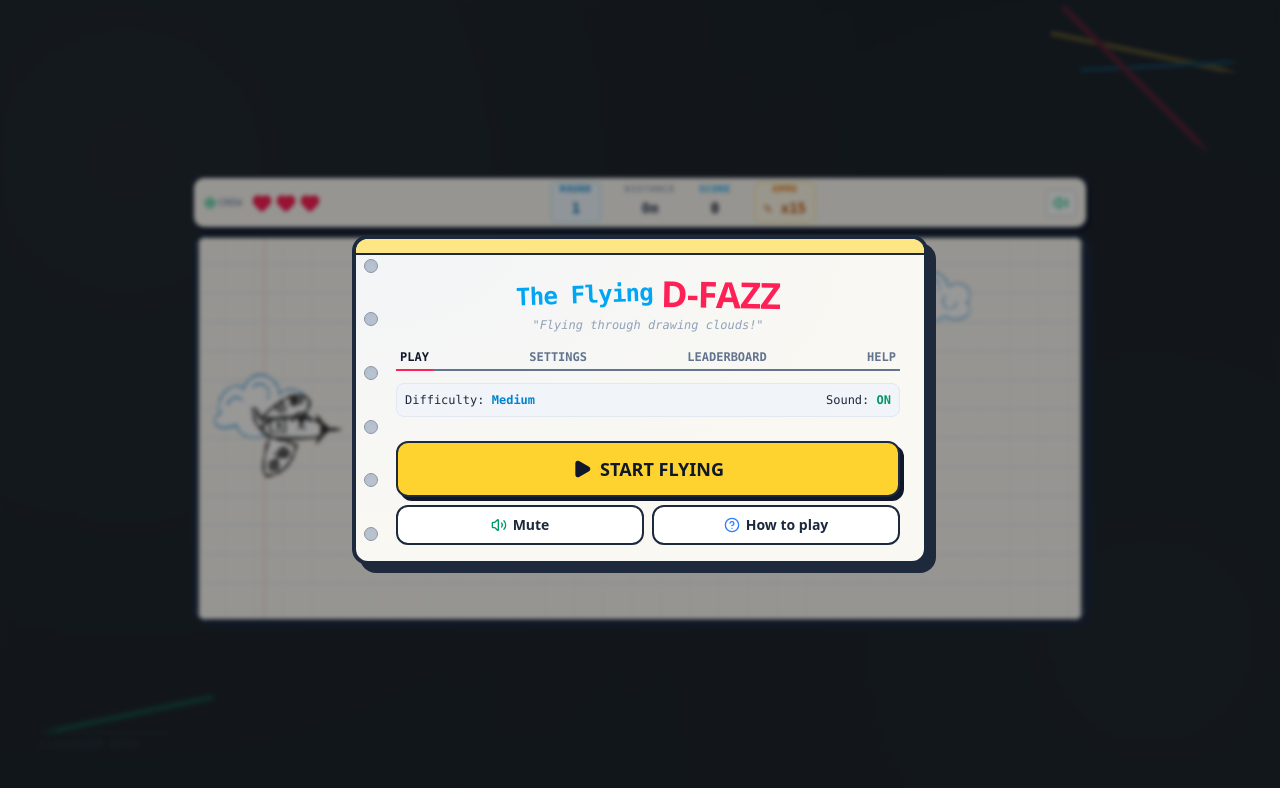
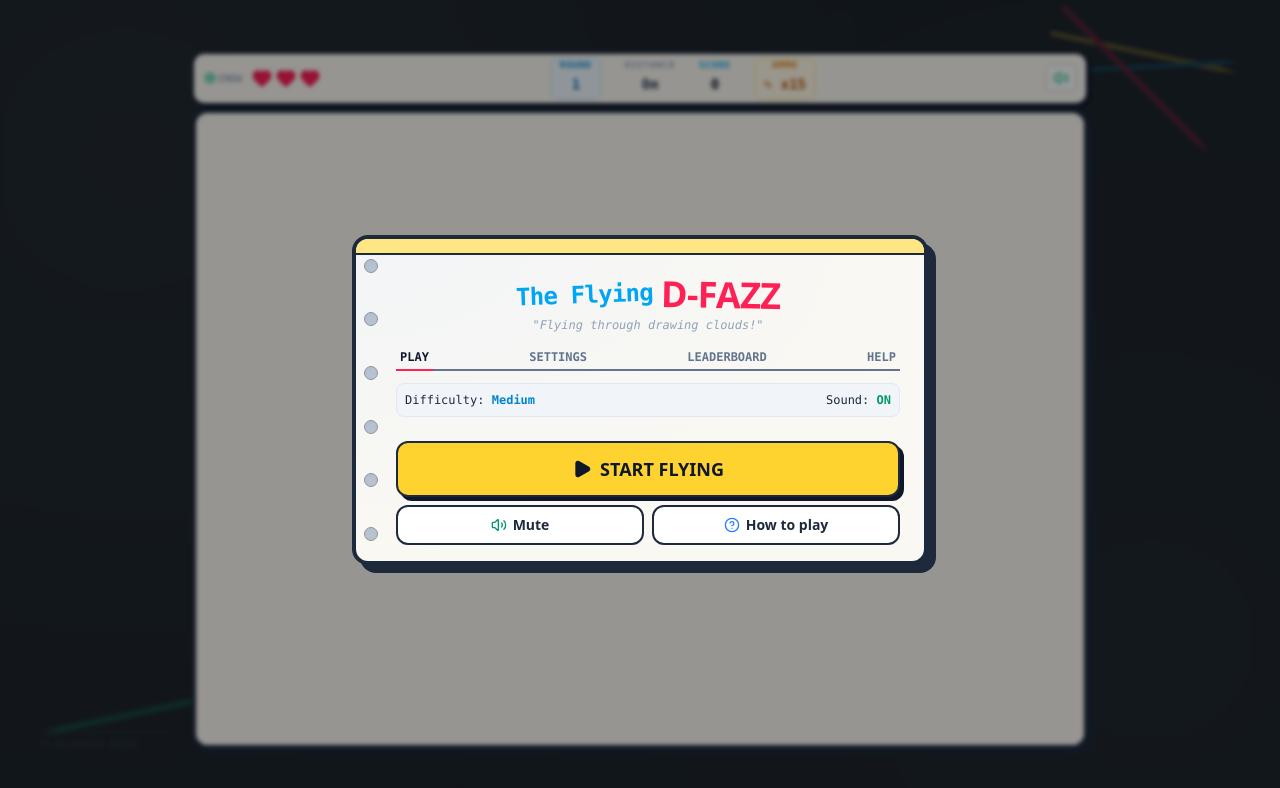
Before and after one commit to antfazz/flying-dfazz, a React (Vite) app: page / in a window 1280 px wide. Shown: the top 788 px of the page. Built offline with nearby package versions, Linux system fonts and the light colour scheme.

Commit message:
Update GameCanvas.tsx

```diff
--- a/src/components/GameCanvas.tsx
+++ b/src/components/GameCanvas.tsx
@@ -27,9 +27,9 @@ interface GameCanvasProps {
   triggerResetRef: React.MutableRefObject<(() => void) | null>;
 }
 
-// Fixed internal arena size for physics stability; CSS scales the canvas beautifully
-const GAME_WIDTH = 1100;
-const GAME_HEIGHT = 480;
+// Fixed core sizing variables for standard coordinate rendering
+const DEFAULT_GAME_WIDTH = 1100;
+const DEFAULT_GAME_HEIGHT = 480;
 
 export default function GameCanvas({
   gameState,
@@ -41,6 +41,27 @@ export default function GameCanvas({
 }: GameCanvasProps) {
   const canvasRef = useRef<HTMLCanvasElement | null>(null);
   const containerRef = useRef<HTMLDivElement | null>(null);
+
+  // Dynamic dimensions state to cover 100% of the widescreen console canvas card
+  const [dimensions, setDimensions] = useState({ width: DEFAULT_GAME_WIDTH, height: DEFAULT_GAME_HEIGHT });
+
+  useEffect(() => {
+    if (!containerRef.current) return;
+    const observer = new ResizeObserver((entries) => {
+      for (const entry of entries) {
+        let { width, height } = entry.contentRect;
+        if (width <= 0) width = DEFAULT_GAME_WIDTH;
+        if (height <= 0) height = DEFAULT_GAME_HEIGHT;
+        setDimensions({ width, height });
+      }
+    });
+    observer.observe(containerRef.current);
+    return () => observer.disconnect();
+  }, []);
+
+  const GAME_HEIGHT = DEFAULT_GAME_HEIGHT;
+  // Calculate dynamic game physics width so that the landscape aspect is retained perfectly with no distortion!
+  const GAME_WIDTH = Math.max(900, Math.round(GAME_HEIGHT * (dimensions.width / dimensions.height)));
 
   // Core Game Loop State
   const [lives, setLives] = useState(3);
@@ -70,6 +91,8 @@ export default function GameCanvas({
     keys: { [key: string]: boolean };
     level: number;
     boss: SupercloudBoss | null;
+    gameWidth: number;
+    gameHeight: number;
   }>({
     gameState: 'MENU',
     plane: createDefaultPlane(),
@@ -87,7 +110,15 @@ export default function GameCanvas({
     keys: {},
     level: 1,
     boss: null,
+    gameWidth: DEFAULT_GAME_WIDTH,
+    gameHeight: DEFAULT_GAME_HEIGHT,
   });
+
+  // Always keep stateRef in sync with dynamic boundary sizes!
+  useEffect(() => {
+    stateRef.current.gameWidth = GAME_WIDTH;
+    stateRef.current.gameHeight = GAME_HEIGHT;
+  }, [GAME_WIDTH]);
 
   // Export local state properties to variables occasionally for HUD binding
   useEffect(() => {
@@ -157,13 +188,15 @@ export default function GameCanvas({
   }
 
   function createInitialFriendlyClouds(): FriendlyCloud[] {
+    const currentW = stateRef.current?.gameWidth ?? DEFAULT_GAME_WIDTH;
+    const currentH = stateRef.current?.gameHeight ?? DEFAULT_GAME_HEIGHT;
     const initial: FriendlyCloud[] = [];
     // Distribute 4 starter clouds across the landscape
     for (let i = 0; i < 4; i++) {
       initial.push({
         id: `cloud_init_${i}`,
-        x: (GAME_WIDTH / 4) * i + Math.random() * 80,
-        y: 40 + Math.random() * (GAME_HEIGHT - 120),
+        x: (currentW / 4) * i + Math.random() * 80,
+        y: 40 + Math.random() * (currentH - 120),
         width: 100,
         height: 60,
         vx: -(0.5 + Math.random() * 0.8),
@@ -259,21 +292,21 @@ export default function GameCanvas({
   };
 
   const handlePointerMove = (e: React.PointerEvent<HTMLCanvasElement>) => {
-    const { isPointerDown, lastPointerX, lastPointerY, plane } = stateRef.current;
+    const { isPointerDown, lastPointerX, lastPointerY, plane, gameWidth, gameHeight } = stateRef.current;
     if (gameState !== 'PLAYING' || isGamePaused || !isPointerDown) return;
 
     if (canvasRef.current) {
       const rect = canvasRef.current.getBoundingClientRect();
-      const scaleX = GAME_WIDTH / rect.width;
-      const scaleY = GAME_HEIGHT / rect.height;
+      const scaleX = gameWidth / rect.width;
+      const scaleY = gameHeight / rect.height;
 
       // Higher relative sensitivity (1.35x) gives effortless arcade control
       const dx = (e.clientX - lastPointerX) * scaleX * 1.35;
       const dy = (e.clientY - lastPointerY) * scaleY * 1.35;
 
       // Update plane position directly based on dragging deltas!
-      plane.x = Math.max(30, Math.min(GAME_WIDTH / 2, plane.x + dx));
-      plane.y = Math.max(10, Math.min(GAME_HEIGHT - 45, plane.y + dy));
+      plane.x = Math.max(30, Math.min(gameWidth / 2, plane.x + dx));
+      plane.y = Math.max(10, Math.min(gameHeight - 45, plane.y + dy));
       plane.targetY = plane.y + plane.height / 2;
     }
 
@@ -337,6 +370,8 @@ export default function GameCanvas({
     let lastTime = performance.now();
 
     const update = () => {
+      const GAME_WIDTH = stateRef.current.gameWidth;
+      const GAME_HEIGHT = stateRef.current.gameHeight;
       const {
         plane,
         obstacles,
@@ -1046,6 +1081,9 @@ export default function GameCanvas({
     const ctx = canvas.getContext('2d');
     if (!ctx) return;
 
+    const GAME_WIDTH = stateRef.current.gameWidth;
+    const GAME_HEIGHT = stateRef.current.gameHeight;
+
     const {
       plane,
       obstacles,
@@ -1224,7 +1262,7 @@ export default function GameCanvas({
       <div className="w-full flex flex-row items-stretch justify-center select-none">
 
         {/* CANVAS DRAWING ELEMENT FRAME */}
-        <div className="relative overflow-hidden border-4 border-slate-800 rounded-2xl bg-[#faf8f2] shadow-[4px_4px_0px_0px_rgba(15,23,42,1)] shrink select-none flex items-center justify-center max-w-full max-h-[calc(100vh-80px)] max-h-[calc(100dvh-80px)] sm:max-h-[calc(100dvh-100px)] w-fit aspect-[1100/480] shadow-slate-800" style={{ aspectRatio: '1100/480' }}>
+        <div className="relative overflow-hidden border-4 border-slate-800 rounded-2xl bg-[#faf8f2] shadow-[4px_4px_0px_0px_rgba(15,23,42,1)] shrink select-none flex items-center justify-center w-full h-[calc(100vh-140px)] h-[calc(100dvh-140px)] sm:h-[calc(100dvh-160px)] min-h-[300px] max-w-full shadow-slate-800">
           <canvas
             ref={canvasRef}
             width={GAME_WIDTH}
@@ -1233,8 +1271,8 @@ export default function GameCanvas({
             onPointerMove={handlePointerMove}
             onPointerUp={handlePointerUp}
             onPointerLeave={handlePointerUp}
-            className="max-w-full max-h-[calc(100vh-82px)] max-h-[calc(100dvh-82px)] sm:max-h-[calc(100dvh-108px)] w-auto h-auto aspect-[1100/480] block select-none bg-inherit cursor-pointer touch-none"
-            style={{ imageRendering: 'pixelated', aspectRatio: '1100/480' }}
+            className="w-full h-full block select-none bg-inherit cursor-pointer touch-none"
+            style={{ imageRendering: 'pixelated' }}
           />
 
           {/* BOSS HEALTH BAR OVERLAY */}
```
